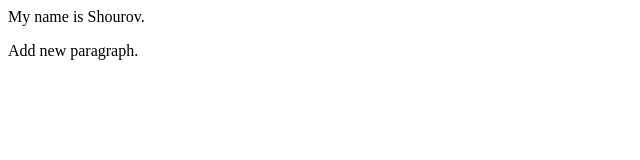
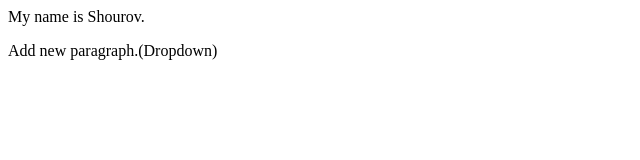
Before and after one commit to Shourov774/Github-Local-Repo, a plain HTML site: page index.html in a window 1280 px wide. Shown: the full height of the page, 0-640 px from the left. Drawn offline with Linux system fonts and the light colour scheme.

```diff
--- a/index.html
+++ b/index.html
@@ -1,3 +1,3 @@
 <p>My name is Shourov.</p>
 
-<p>Add new paragraph.</p>
+<p>Add new paragraph.(Dropdown) </p>
```
